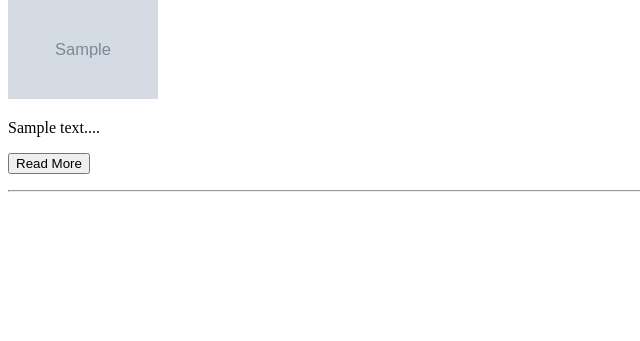
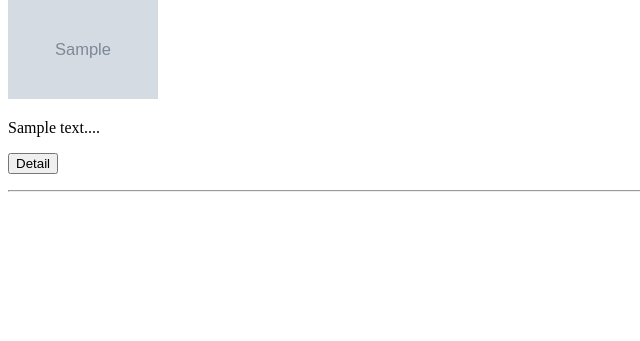
Before and after one commit to FakhriHusainiRomza23/absolute_sports, a Django app: page / in a window 1280 px wide. Shown: the part 442-783 px from the top of the page, without its empty margins (0-640 px from the left). Run offline with Django 5.2, Linux system fonts and the light colour scheme; tables that the repository leaves empty hold one stand-in row (values such as "Sample post"); grey boxes marked "Sample" are stand-in pictures.

Commit message:
TUGAS 3 SELESAI

```diff
--- a/main/models.py
+++ b/main/models.py
@@ -10,6 +10,7 @@ class Product(models.Model):
         ('shoes', 'Shoes'),
     ]
 
+    id = models.UUIDField(primary_key=True, default=uuid.uuid4, editable=False)
     name = models.CharField(max_length=255)
     price = models.IntegerField()
     description = models.TextField()
--- a/main/templates/main.html
+++ b/main/templates/main.html
@@ -37,7 +37,7 @@
 
   <p>{{ product.description|truncatewords:25 }}...</p>
 
-  <p><a href="{% url 'main:show_product' product.id %}"><button>Read More</button></a></p>
+  <p><a href="{% url 'main:show_product' product.id %}"><button>Detail</button></a></p>
 </div>
 
 <hr>
```
Also changed, not shown: README.md, image-1.png (added), image-10.png (added), image-11.png (added), image-12.png (added), image-13.png (added), image-14.png (added), image-15.png (added), image-2.png (added), image-3.png (added), image-4.png (added), image-5.png (added), image-6.png (added), image-7.png (added), 4 more files.
